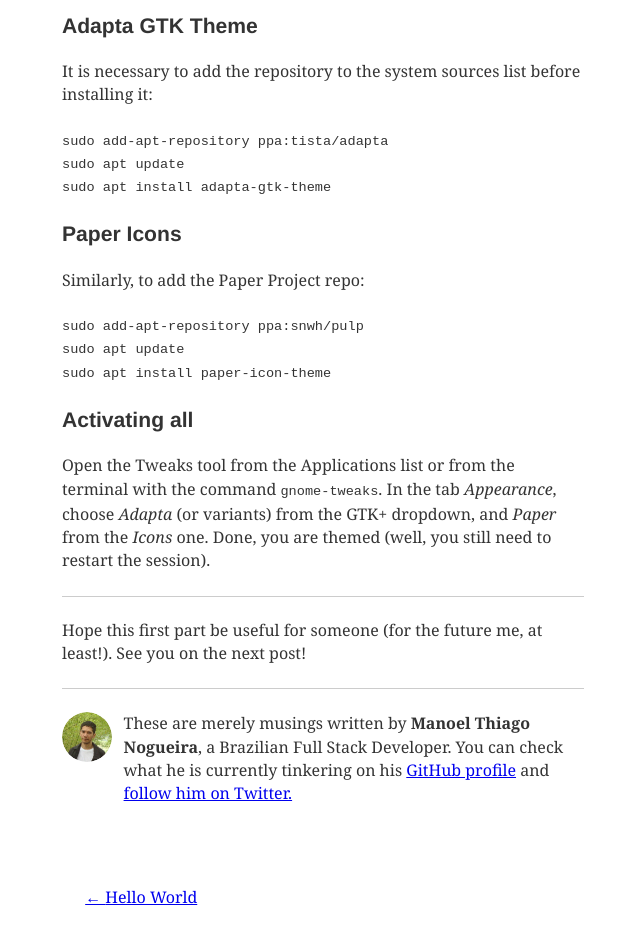
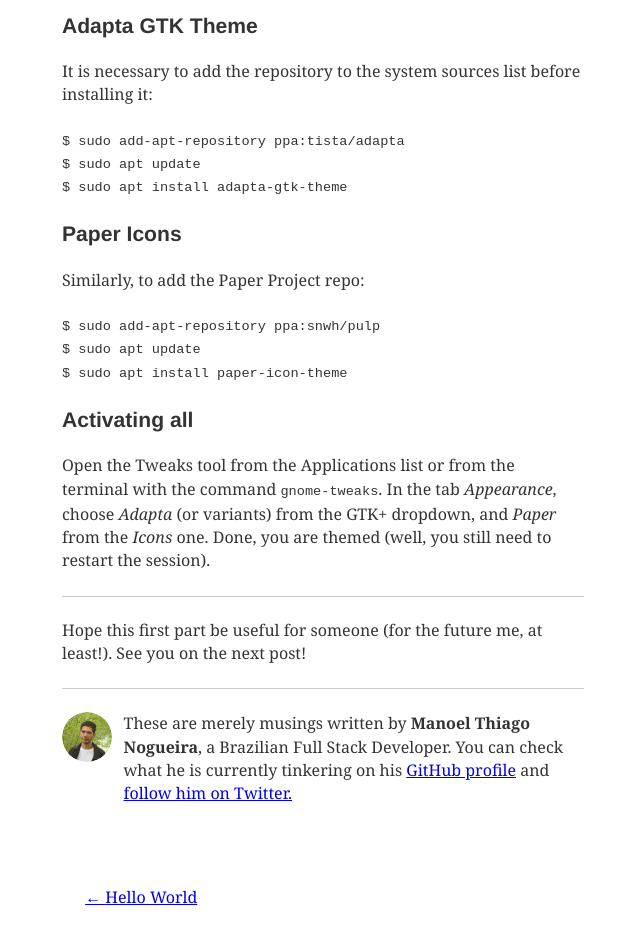
Before and after one commit to ManoelLobo/site, a Gatsby site: page /01-my-desktop-setup/ in a window 1280 px wide. Shown: the part 1920-2851 px from the top of the page, without its empty margins (317-957 px from the left). Built offline with nearby package versions, Linux system fonts and the light colour scheme; Gatsby itself is replaced by a stand-in of ours; some packages are replaced by stand-ins of ours; code samples lack their colours; what typography-theme-de-young would draw is missing.

Commit message:
Added input indicator for code snippets

````diff
--- a/content/blog/01-my-desktop-setup/index.md
+++ b/content/blog/01-my-desktop-setup/index.md
@@ -35,9 +35,9 @@ I use the [Ubuntu](https://ubuntu.com/download/desktop) default distro, but make
 It is necessary to add the repository to the system sources list before installing it:
 
 ```sh
-sudo add-apt-repository ppa:tista/adapta
-sudo apt update
-sudo apt install adapta-gtk-theme
+$ sudo add-apt-repository ppa:tista/adapta
+$ sudo apt update
+$ sudo apt install adapta-gtk-theme
 ```
 
 ### Paper Icons
@@ -45,9 +45,9 @@ sudo apt install adapta-gtk-theme
 Similarly, to add the Paper Project repo:
 
 ```sh
-sudo add-apt-repository ppa:snwh/pulp
-sudo apt update
-sudo apt install paper-icon-theme
+$ sudo add-apt-repository ppa:snwh/pulp
+$ sudo apt update
+$ sudo apt install paper-icon-theme
 ```
 
 ### Activating all
````
